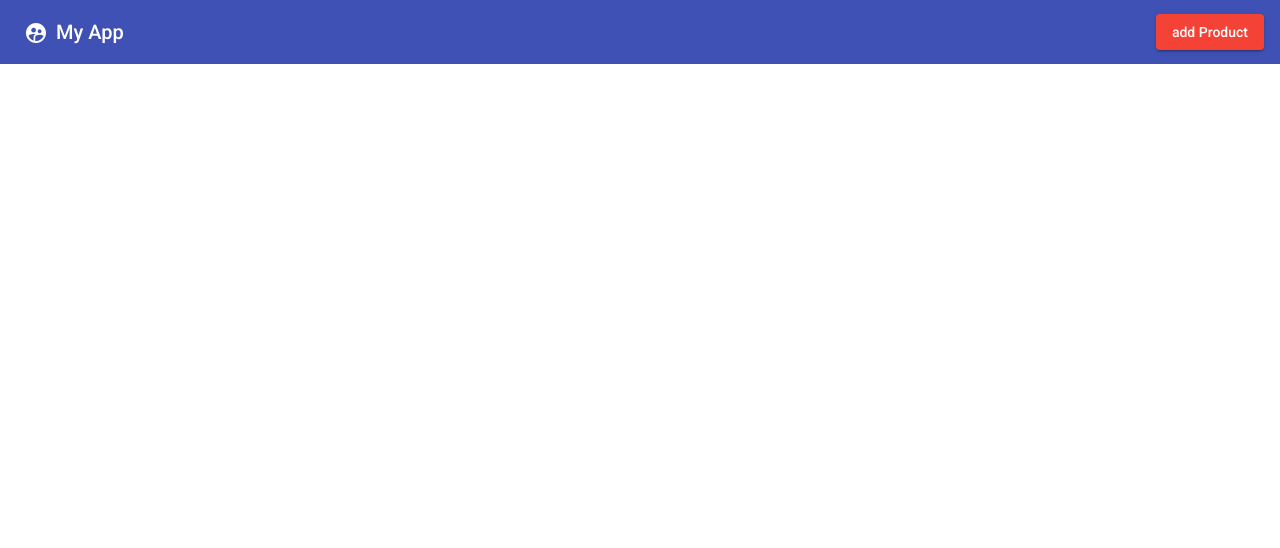
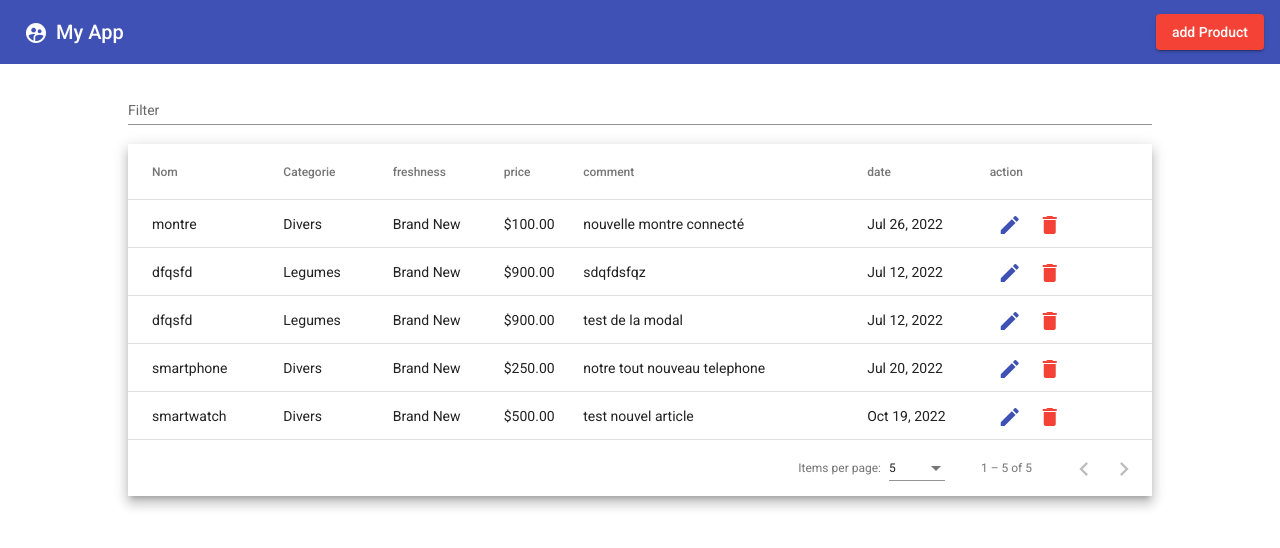
Before and after one commit to JulienMulle/angular_crud, an Angular app: page / in a window 1280 px wide. Shown: the top 548 px of the page. Built offline with nearby package versions, Linux system fonts and the light colour scheme; data requests are answered from the project's data file.

Commit message:
ajout du tableau + methode edition

```diff
--- a/db.json
+++ b/db.json
@@ -8,6 +8,42 @@
       "comment": "nouvelle montre connecté",
       "date": "2022-07-26T22:00:00.000Z",
       "id": 1
+    },
+    {
+      "name": "dfqsfd",
+      "category": "Legumes",
+      "freshness": "Brand New",
+      "price": 900,
+      "comment": "sdqfdsfqz",
+      "date": "2022-07-12T22:00:00.000Z",
+      "id": 2
+    },
+    {
+      "name": "dfqsfd",
+      "category": "Legumes",
+      "freshness": "Brand New",
+      "comment": "test de la modal ",
+      "price": 900,
+      "date": "2022-07-12T22:00:00.000Z",
+      "id": 3
+    },
+    {
+      "name": "smartphone",
+      "category": "Divers",
+      "freshness": "Brand New",
+      "comment": "notre tout nouveau telephone ",
+      "price": 250,
+      "date": "2022-07-20T22:00:00.000Z",
+      "id": 4
+    },
+    {
+      "name": "smartwatch",
+      "category": "Divers",
+      "freshness": "Brand New",
+      "comment": "test nouvel article",
+      "price": 500,
+      "date": "2022-10-19T22:00:00.000Z",
+      "id": 5
     }
   ],
   "comments": [
--- a/src/app/app.component.html
+++ b/src/app/app.component.html
@@ -7,3 +7,71 @@
   <span class="example-spacer"></span>
   <button mat-raised-button color="warn" (click)="openDialog()">add Product</button>
 </mat-toolbar>
+
+<div class="container">
+  <div style="margin-top: 10px;">
+    <mat-form-field appearance="standard">
+      <mat-label>Filter</mat-label>
+      <input matInput (keyup)="applyFilter($event)" placeholder="Ex. Mia" #input>
+    </mat-form-field>
+
+    <div class="mat-elevation-z8">
+      <table mat-table [dataSource]="dataSource" matSort>
+
+
+        <ng-container matColumnDef="name">
+          <th mat-header-cell *matHeaderCellDef mat-sort-header> Nom </th>
+          <td mat-cell *matCellDef="let row"> {{row.name}} </td>
+        </ng-container>
+
+
+        <ng-container matColumnDef="category">
+          <th mat-header-cell *matHeaderCellDef mat-sort-header> Categorie </th>
+          <td mat-cell *matCellDef="let row"> {{row.category}}</td>
+        </ng-container>
+
+        <ng-container matColumnDef="freshness">
+          <th mat-header-cell *matHeaderCellDef mat-sort-header> freshness </th>
+          <td mat-cell *matCellDef="let row"> {{row.freshness}} </td>
+        </ng-container>
+
+        <ng-container matColumnDef="comment">
+          <th mat-header-cell *matHeaderCellDef mat-sort-header> comment </th>
+          <td mat-cell *matCellDef="let row"> {{row.comment}} </td>
+        </ng-container>
+
+        <ng-container matColumnDef="price">
+          <th mat-header-cell *matHeaderCellDef mat-sort-header> price </th>
+          <td mat-cell *matCellDef="let row"> {{row.price | currency}} </td>
+        </ng-container>
+
+        <ng-container matColumnDef="date">
+          <th mat-header-cell *matHeaderCellDef mat-sort-header> date </th>
+          <td mat-cell *matCellDef="let row"> {{row.date | date}} </td>
+        </ng-container>
+
+        <ng-container matColumnDef="action">
+          <th mat-header-cell *matHeaderCellDef mat-sort-header> action </th>
+          <td mat-cell *matCellDef="let row">
+            <button mat-icon-button color="primary" (click)="editProduct(row)">
+              <mat-icon>edit</mat-icon>
+            </button>
+            <button mat-icon-button color="warn">
+              <mat-icon>delete</mat-icon>
+            </button>
+          </td>
+        </ng-container>
+
+        <tr mat-header-row *matHeaderRowDef="displayedColumns"></tr>
+        <tr mat-row *matRowDef="let row; columns: displayedColumns;"></tr>
+
+        <!-- Row shown when there is no matching data. -->
+        <tr class="mat-row" *matNoDataRow>
+          <td class="mat-cell" colspan="6">No data matching the filter "{{input.value}}"</td>
+        </tr>
+      </table>
+
+      <mat-paginator [pageSizeOptions]="[5, 10, 25, 100]" aria-label="Select page of users"></mat-paginator>
+    </div>
+  </div>
+</div>
--- a/src/app/app.component.scss
+++ b/src/app/app.component.scss
@@ -1,3 +1,16 @@
 .example-spacer {
     flex: 1 1 auto;
   }
+
+  table {
+    width: 100%;
+  }
+
+  .mat-form-field {
+    font-size: 14px;
+    width: 100%;
+  }
+.container{
+  max-width: 80%;
+  margin: 0 auto;
+}
--- a/src/app/app.component.ts
+++ b/src/app/app.component.ts
@@ -1,6 +1,10 @@
-import { Component } from '@angular/core';
+import { Component, OnInit, ViewChild } from '@angular/core';
 import {MatDialog, MAT_DIALOG_DATA} from '@angular/material/dialog';
 import { DialogComponent } from './dialog/dialog.component';
+import { ApiService } from './services/api.service';
+import {MatPaginator} from '@angular/material/paginator';
+import {MatSort} from '@angular/material/sort';
+import {MatTableDataSource} from '@angular/material/table';
 
 
 
@@ -9,14 +13,56 @@
   templateUrl: './app.component.html',
   styleUrls: ['./app.component.scss']
 })
-export class AppComponent {
+export class AppComponent implements OnInit{
   title = 'angular_crud';
+  displayedColumns: string[] = ['name', 'category', 'freshness', 'price', 'comment', 'date', 'action'];
+  dataSource!: MatTableDataSource<any>;
 
-  constructor(private dialog: MatDialog){}
+  @ViewChild(MatPaginator) paginator!: MatPaginator;
+  @ViewChild(MatSort) sort!: MatSort;
+
+  constructor(
+    private dialog: MatDialog,
+    private api: ApiService
+    ){}
+
+  ngOnInit(): void {
+    this.getProducts();
+  }
 
   openDialog() {
     this.dialog.open(DialogComponent, {
       width:'30%'
     });
+  };
+
+  getProducts(){
+    this.api.getProduct().subscribe({
+      next: (res)=>{
+        this.dataSource = new MatTableDataSource(res);
+        this.dataSource.paginator = this.paginator;
+        this.dataSource.sort = this.sort
+      },
+      error: (err)=>{
+        alert("oups je n'ai pas pu recuperer les données")
+      }
+    })
   }
+
+  editProduct(row: any){
+    this.dialog.open(DialogComponent, {
+      width: '30%',
+      data: row
+    })
+  }
+
+  applyFilter(event: Event) {
+    const filterValue = (event.target as HTMLInputElement).value;
+    this.dataSource.filter = filterValue.trim().toLowerCase();
+
+    if (this.dataSource.paginator) {
+      this.dataSource.paginator.firstPage();
+    }
+  }
+
 }
--- a/src/app/dialog/dialog.component.html
+++ b/src/app/dialog/dialog.component.html
@@ -59,5 +59,5 @@
     color="primary"
     mat-dialog-close
     style="margin-left: 8px;"
-  >Save</button>
+  >{{actionBtn}}</button>
 </div>
--- a/src/app/dialog/dialog.component.ts
+++ b/src/app/dialog/dialog.component.ts
@@ -1,6 +1,7 @@
-import { Component, OnInit } from '@angular/core';
+import { Component, Inject, OnInit } from '@angular/core';
 import { FormGroup,FormBuilder, Validators, Form } from '@angular/forms';
 import { ApiService } from '../services/api.service';
+import { MatDialogRef, MAT_DIALOG_DATA } from '@angular/material/dialog';
 
 @Component({
   selector: 'app-dialog',
@@ -10,33 +11,68 @@
 export class DialogComponent implements OnInit {
 
   freshnessList = ["Brand New", "Seconde main", "reconditionner"];
-  productForm !: FormGroup
+  productForm !: FormGroup;
+  actionBtn: string = "Save"
 
-  constructor(private formBuilder: FormBuilder, private api: ApiService) { }
+  constructor(
+    @Inject(MAT_DIALOG_DATA) public editData: any,
+    private formBuilder: FormBuilder,
+    private api: ApiService,
+    private dialogRef: MatDialogRef<DialogComponent>,
+    ) { }
 
   ngOnInit(): void {
     this.productForm = this.formBuilder.group({
       name: ['', Validators.required],
       category: ['', Validators.required],
       freshness: ['', Validators.required],
+      comment: ['', Validators.required],
       price: ['', Validators.required],
-      comment: ['', Validators.required],
       date: ['', Validators.required],
     })
+    if( this.editData){
+      this.actionBtn = "Udpate",
+      this.productForm.controls['name'].setValue(this.editData.name);
+      this.productForm.controls['category'].setValue(this.editData.category);
+      this.productForm.controls['freshness'].setValue(this.editData.freshness);
+      this.productForm.controls['comment'].setValue(this.editData.comment);
+      this.productForm.controls['price'].setValue(this.editData.price);
+      this.productForm.controls['date'].setValue(this.editData.date);
+    }
   }
 
   addProduct(): void{
+    if(!this.editData){
       if(this.productForm.valid){
         this.api.postProduct(this.productForm.value).subscribe({
           next:(res)=>{
             alert("produit ajouté");
             this.productForm.reset();
+            this.dialogRef.close('save');
+            console.log(res)
           },
           error:()=>{
             alert("oups il y a eu une erreur")
           }
         })
       }
+    } else{
+      this.updateProduct()
+    }
+  }
+
+  updateProduct(){
+    this.api.patchProduct(this.productForm.value,this.editData.id).subscribe({
+      next:(res)=>{
+        alert("produit modifier avec succès");
+        this.productForm.reset();
+        this.dialogRef.close('update');
+      },
+      error:(error):void=>{
+        alert("oups debrouille toi !");
+        console.log(error)
+      }
+    })
   }
 
 }
--- a/src/app/services/api.service.ts
+++ b/src/app/services/api.service.ts
@@ -1,4 +1,5 @@
 import { HttpClient } from '@angular/common/http';
+import { identifierName } from '@angular/compiler';
 import { Injectable } from '@angular/core';
 
 @Injectable({
@@ -14,6 +15,12 @@
 };
 getProduct(){
   return this.http.get<any>(`http://localhost:3000/productList`)
+};
+patchProduct(data: any, id: number){
+  return this.http.put<any>("http://localhost:3000/productList"+id, data)
 }
+deleteProduct(id:number){
+  return this.http.delete<any>(`http://localhost:3000/productList`+id)
 
 }
+}
```
Also changed, not shown: src/app/app.module.ts (+8 -1 lines). Lines whose indentation alone changed are shown as unchanged.
